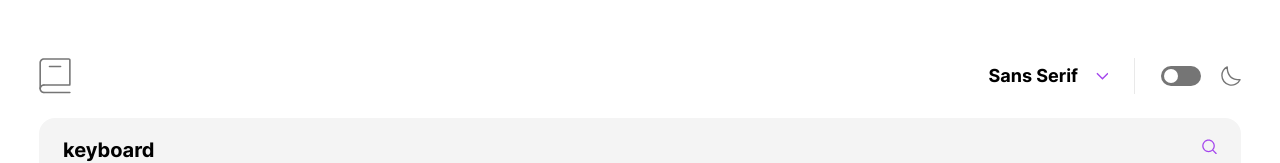
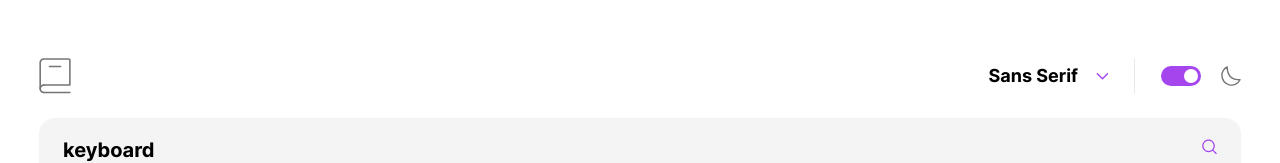
Before and after one commit to oliyg/frontendmentor, a Vue app in the folder dictionary/: page / in a window 1280 px wide. Both pictures are taken after a click on the icon 1181 px from the left and 76 px from the top of the page. Shown: the top 163 px of the page. Built offline with nearby package versions, Linux system fonts and the light colour scheme.

Commit message:
Add Icon toggle

```diff
--- a/dictionary/src/components/DarkMode.vue
+++ b/dictionary/src/components/DarkMode.vue
@@ -1,9 +1,15 @@
 <script setup lang="ts">
 import IconToggleDisableVue from './icons/IconToggleDisable.vue';
+import IconToggleEnableVue from './icons/IconToggleEnable.vue';
 import IconHalfMoon from './icons/IconHalfMoon.vue';
+import { ref } from 'vue';
+
+const bool = ref(false)
+const toggle = () => (bool.value = !bool.value)
 </script>
 
 <template>
-    <IconToggleDisableVue class="mr-3 w-10 h-5 tablet:mr-5" />
+    <IconToggleDisableVue @click="toggle" v-if="!bool" class="mr-3 w-10 h-5 tablet:mr-5 cursor-pointer" />
+    <IconToggleEnableVue v-else @click="toggle" class="mr-3 w-10 h-5 tablet:mr-5 rotate-180 cursor-pointer" />
     <IconHalfMoon class="w-5 h-5" />
 </template>
--- /dev/null
+++ b/dictionary/src/components/icons/IconToggleEnable.vue
@@ -0,0 +1,6 @@
+<template>
+  <svg width="40" height="20" fill="none" xmlns="http://www.w3.org/2000/svg">
+    <rect width="40" height="20" rx="10" fill="#A445ED" />
+    <circle cx="10" cy="10" r="7" fill="#fff" />
+  </svg>
+</template>
```
